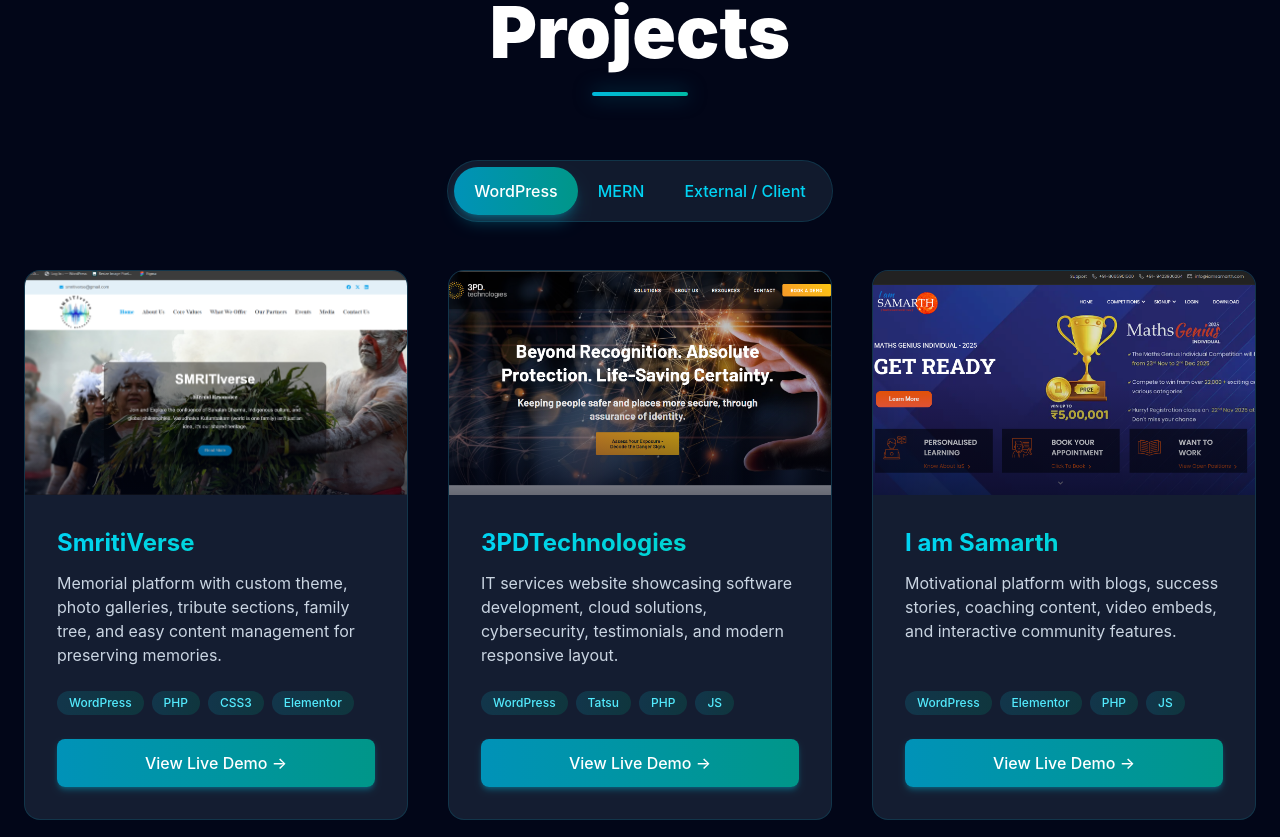
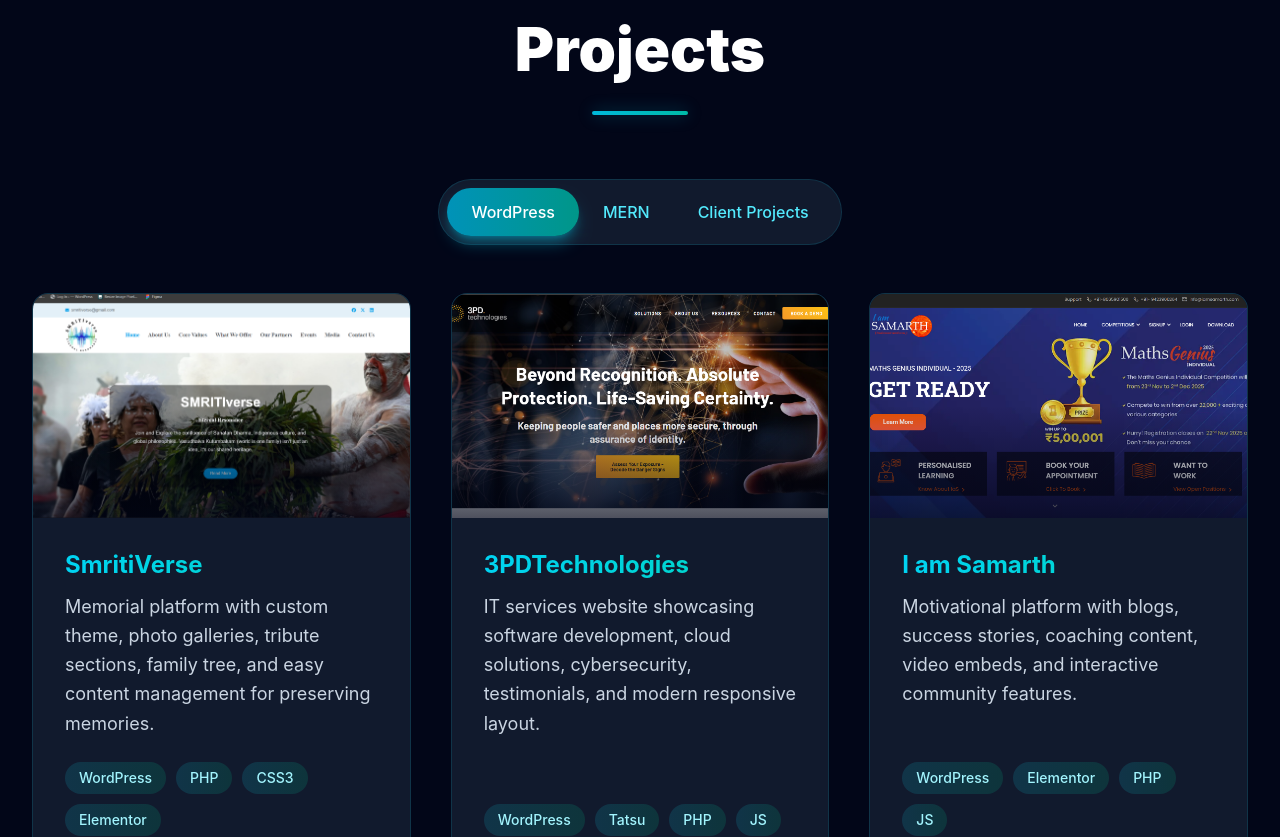
Before and after one commit to ankitadhokane24/ankitadhokane, a React (Vite) app: page / in a window 1280 px wide. Shown: the part 3883-4720 px from the top of the page. Built offline with nearby package versions, Linux system fonts and the light colour scheme.

Commit message:
#changes

```diff
--- a/src/components/Projects.jsx
+++ b/src/components/Projects.jsx
@@ -1,4 +1,3 @@
-
 // src/components/Projects.tsx
 import { useState } from 'react';
 
@@ -43,7 +42,7 @@
       tech: ["React", "Node.js", "Express", "MongoDB"],
       image: "../src/assets/images/Omelectricals.png",
       link: "#",
-      inProgress: true, // ← flag for badge
+      inProgress: true,
     },
   ];
 
@@ -65,51 +64,91 @@
   ];
 
   const ProjectCard = ({ title, desc, tech, image, link, inProgress = false }) => (
-    <div className="bg-slate-800/70 rounded-2xl overflow-hidden border border-cyan-900/50 glow-cyan-hover transition-all duration-300 hover:scale-[1.02] hover:shadow-[0_0_30px_rgba(6,182,212,0.5)] group flex flex-col relative">
-      {/* In Progress Badge (only for ongoing projects) */}
+    <div className="
+      bg-slate-800/60 backdrop-blur-md
+      border border-cyan-900/50 rounded-2xl
+      overflow-hidden transition-all duration-300
+      hover:scale-[1.02] hover:shadow-[0_0_28px_rgba(6,182,212,0.45)]
+      group flex flex-col relative
+    ">
+      {/* In Progress Badge */}
       {inProgress && (
-        <div className="absolute top-4 right-4 z-10 px-4 py-1 bg-gradient-to-r from-cyan-600 to-teal-600 text-white text-xs font-medium rounded-full shadow-md shadow-cyan-500/40">
+        <div className="
+          absolute top-4 right-4 z-10
+          px-4 py-1.5
+          bg-gradient-to-r from-cyan-600 to-teal-600
+          text-white text-xs sm:text-sm font-medium
+          rounded-full shadow-md shadow-cyan-500/40
+        ">
           In Progress
         </div>
       )}
 
       {/* Image */}
-      <div className="h-48 md:h-56 overflow-hidden relative">
+      <div className="h-48 sm:h-52 md:h-56 overflow-hidden relative">
         <img
           src={image}
           alt={title}
           className="w-full h-full object-cover transition-transform duration-700 group-hover:scale-110"
           loading="lazy"
         />
-        <div className="absolute inset-0 bg-gradient-to-t from-slate-950/60 via-transparent to-transparent pointer-events-none"></div>
+        <div className="absolute inset-0 bg-gradient-to-t from-slate-950/70 via-transparent to-transparent pointer-events-none"></div>
       </div>
 
       {/* Content */}
-      <div className="p-6 md:p-8 flex flex-col flex-grow">
-        <h4 className="text-2xl font-bold mb-3 bg-gradient-to-r from-cyan-400 to-teal-400 bg-clip-text text-transparent">
+      <div className="p-6 sm:p-7 md:p-8 flex flex-col flex-grow">
+        <h4 className="
+          text-xl sm:text-2xl md:text-2.5xl
+          font-bold mb-3
+          bg-gradient-to-r from-cyan-400 to-teal-400
+          bg-clip-text text-transparent
+          leading-tight
+        ">
           {title}
         </h4>
-        <p className="text-slate-300 mb-6 text-base flex-grow">{desc}</p>
 
-        {/* Tech badges */}
-        <div className="flex flex-wrap gap-2 mb-6">
+        <p className="
+          text-base sm:text-lg
+          text-slate-300 mb-6
+          flex-grow leading-relaxed
+        ">
+          {desc}
+        </p>
+
+        {/* Tech tags */}
+        <div className="flex flex-wrap gap-2.5 mb-6">
           {tech.map((t) => (
             <span
               key={t}
-              className="px-3 py-1 bg-gradient-to-r from-cyan-900/50 to-teal-900/50 rounded-full text-xs text-cyan-300 font-medium"
+              className="
+                px-3.5 py-1.5
+                bg-gradient-to-r from-cyan-900/50 to-teal-900/50
+                rounded-full
+                text-xs sm:text-sm
+                text-cyan-200 font-medium
+              "
             >
               {t}
             </span>
           ))}
         </div>
 
-        {/* Live Demo Button */}
+        {/* Button */}
         {link && link !== "#" && (
           <a
             href={link}
             target="_blank"
             rel="noopener noreferrer"
-            className="mt-auto inline-block bg-gradient-to-r from-cyan-600 to-teal-600 hover:from-cyan-500 hover:to-teal-500 text-white font-medium text-sm md:text-base py-3 px-6 rounded-lg text-center transition-all duration-300 shadow-md shadow-cyan-500/30 hover:shadow-cyan-500/50"
+            className="
+              mt-auto inline-flex items-center justify-center
+              bg-gradient-to-r from-cyan-600 to-teal-600
+              hover:from-cyan-500 hover:to-teal-500
+              text-white font-medium
+              text-sm sm:text-base
+              py-3 px-6 rounded-lg
+              transition-all duration-300
+              shadow-md shadow-cyan-500/30 hover:shadow-cyan-500/50
+            "
           >
             View Live Demo →
           </a>
@@ -120,66 +159,85 @@
 
   const getActiveProjects = () => {
     switch (activeTab) {
-      case 'wordpress':
-        return wpProjects;
-      case 'mern':
-        return mernProjects;
-      case 'external':
-        return externalProjects;
-      default:
-        return wpProjects;
+      case 'wordpress': return wpProjects;
+      case 'mern':      return mernProjects;
+      case 'external':  return externalProjects;
+      default:          return wpProjects;
     }
   };
 
   return (
-    <section id="projects" className="py-24 bg-slate-950">
-      <div className="max-w-7xl mx-auto px-6">
-        {/* Heading */}
-        <div className="text-center mb-16">
-          <h2 className="text-5xl md:text-7xl font-black text-white">
+    <section id="projects" className="py-16 md:py-24 lg:py-28 bg-slate-950">
+      <div className="max-w-7xl mx-auto px-5 sm:px-6 lg:px-8">
+        {/* Heading – consistent with other sections */}
+        <div className="text-center mb-12 md:mb-16">
+          <h2 className="
+            text-4xl sm:text-5xl md:text-6xl lg:text-6xl
+            font-black text-white leading-tight
+          ">
             Projects
           </h2>
-          <div className="w-24 h-1 bg-gradient-to-r from-cyan-500 to-teal-500 mx-auto mt-6 rounded-full shadow-[0_0_20px_rgba(6,182,212,0.5)]"></div>
+          <div className="
+            w-20 sm:w-24 h-1
+            bg-gradient-to-r from-cyan-500 to-teal-500
+            mx-auto mt-5 sm:mt-6
+            rounded-full
+            shadow-[0_0_16px_rgba(6,182,212,0.4)]
+          "></div>
         </div>
 
         {/* Tabs */}
-        <div className="flex justify-center mb-12">
-          <div className="inline-flex bg-slate-800/60 backdrop-blur-md rounded-full border border-cyan-900/50 p-1.5">
+        <div className="flex justify-center mb-10 md:mb-12">
+          <div className="
+            inline-flex bg-slate-800/60 backdrop-blur-md
+            rounded-full border border-cyan-900/50 p-1.5 sm:p-2
+          ">
             <button
               onClick={() => setActiveTab('wordpress')}
-              className={`px-5 py-3 rounded-full text-sm md:text-base font-medium transition-all duration-300 ${
-                activeTab === 'wordpress'
-                  ? 'bg-gradient-to-r from-cyan-600 to-teal-600 text-white shadow-lg shadow-cyan-500/30'
-                  : 'text-cyan-400 hover:bg-gradient-to-r hover:from-cyan-600/30 hover:to-teal-600/30 hover:text-white'
-              }`}
+              className={`
+                px-4 sm:px-6 py-2.5 sm:py-3 rounded-full
+                text-sm sm:text-base font-medium transition-all duration-300
+                ${activeTab === 'wordpress'
+                  ? 'bg-gradient-to-r from-cyan-600 to-teal-600 text-white shadow-lg shadow-cyan-500/40'
+                  : 'text-cyan-300 hover:text-white hover:bg-gradient-to-r hover:from-cyan-700/40 hover:to-teal-700/30'
+                }
+              `}
             >
               WordPress
             </button>
+
             <button
               onClick={() => setActiveTab('mern')}
-              className={`px-5 py-3 rounded-full text-sm md:text-base font-medium transition-all duration-300 ${
-                activeTab === 'mern'
-                  ? 'bg-gradient-to-r from-cyan-600 to-teal-600 text-white shadow-lg shadow-cyan-500/30'
-                  : 'text-cyan-400 hover:bg-gradient-to-r hover:from-cyan-600/30 hover:to-teal-600/30 hover:text-white'
-              }`}
+              className={`
+                px-4 sm:px-6 py-2.5 sm:py-3 rounded-full
+                text-sm sm:text-base font-medium transition-all duration-300
+                ${activeTab === 'mern'
+                  ? 'bg-gradient-to-r from-cyan-600 to-teal-600 text-white shadow-lg shadow-cyan-500/40'
+                  : 'text-cyan-300 hover:text-white hover:bg-gradient-to-r hover:from-cyan-700/40 hover:to-teal-700/30'
+                }
+              `}
             >
               MERN
             </button>
+
             <button
               onClick={() => setActiveTab('external')}
-              className={`px-5 py-3 rounded-full text-sm md:text-base font-medium transition-all duration-300 ${
-                activeTab === 'external'
-                  ? 'bg-gradient-to-r from-cyan-600 to-teal-600 text-white shadow-lg shadow-cyan-500/30'
-                  : 'text-cyan-400 hover:bg-gradient-to-r hover:from-cyan-600/30 hover:to-teal-600/30 hover:text-white'
-              }`}
+              className={`
+                px-4 sm:px-6 py-2.5 sm:py-3 rounded-full
+                text-sm sm:text-base font-medium transition-all duration-300
+                ${activeTab === 'external'
+                  ? 'bg-gradient-to-r from-cyan-600 to-teal-600 text-white shadow-lg shadow-cyan-500/40'
+                  : 'text-cyan-300 hover:text-white hover:bg-gradient-to-r hover:from-cyan-700/40 hover:to-teal-700/30'
+                }
+              `}
             >
-              External / Client
+              Client Projects
             </button>
           </div>
         </div>
 
         {/* Projects Grid */}
-        <div className="grid md:grid-cols-2 lg:grid-cols-3 gap-8 md:gap-10">
+        <div className="grid md:grid-cols-2 lg:grid-cols-3 gap-6 sm:gap-8 md:gap-9 lg:gap-10">
           {getActiveProjects().map((project, index) => (
             <ProjectCard key={index} {...project} />
           ))}
@@ -187,7 +245,7 @@
 
         {/* Empty state */}
         {getActiveProjects().length === 0 && (
-          <p className="text-center text-slate-400 text-xl mt-12">
+          <p className="text-center text-slate-400 text-lg sm:text-xl mt-12">
             More projects coming soon...
           </p>
         )}
```
Lines whose indentation alone changed are shown as unchanged.
